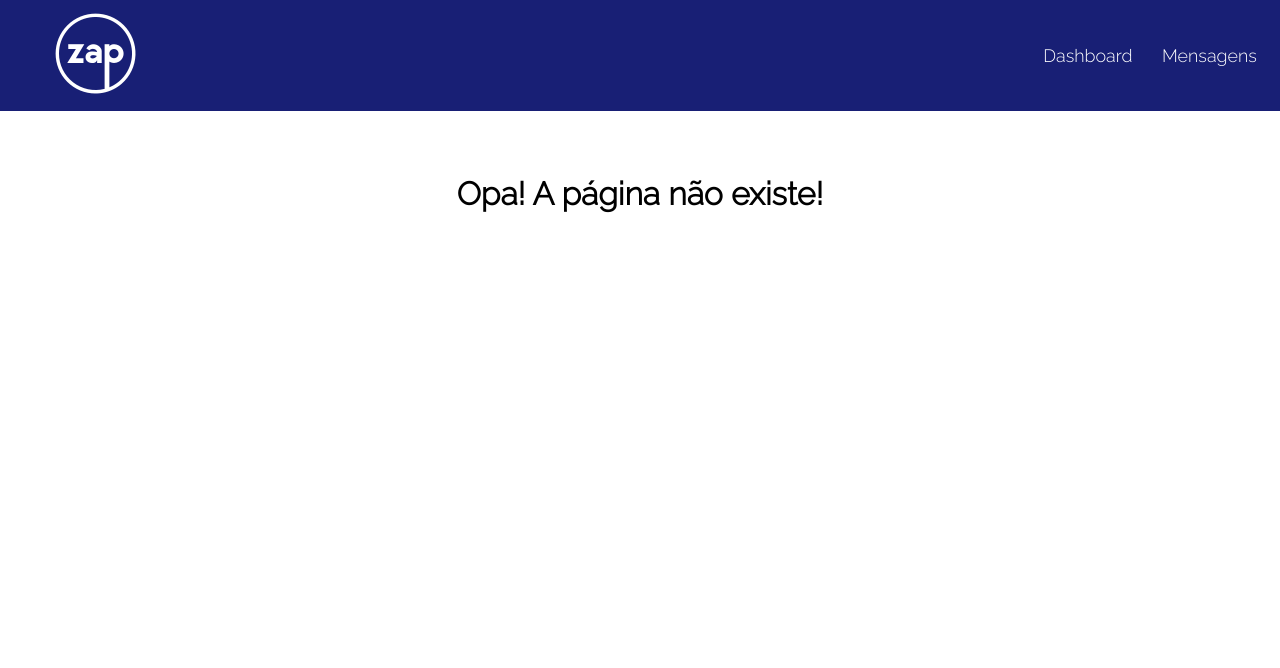
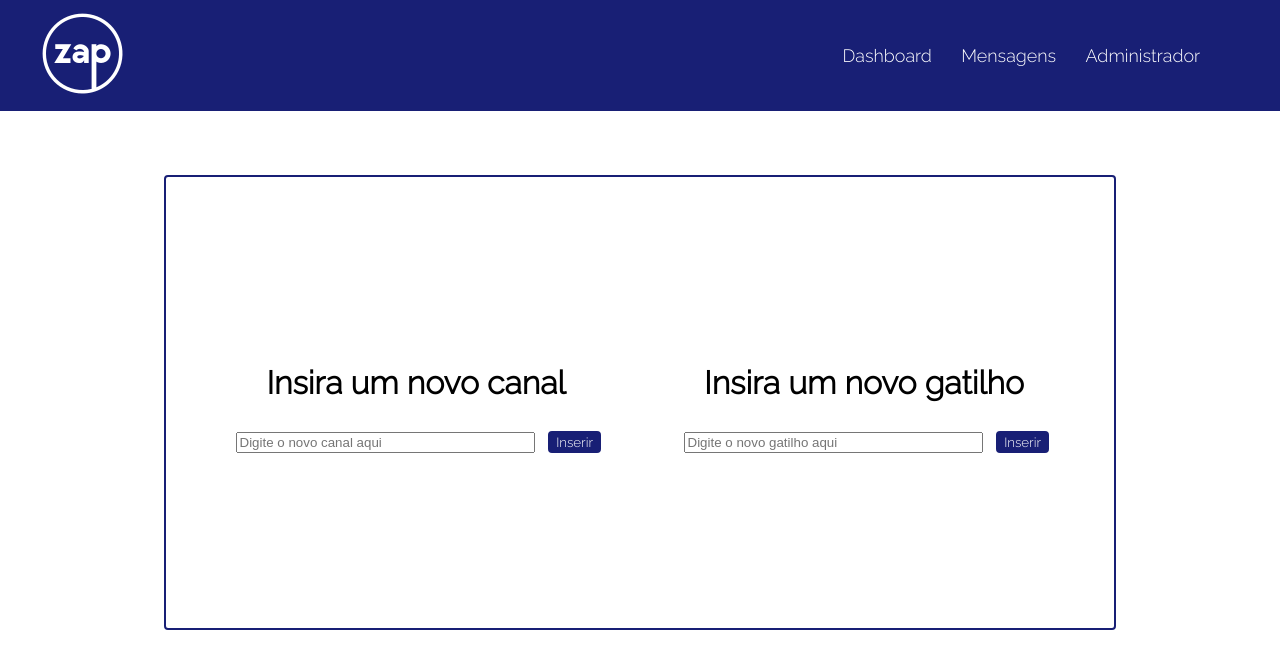
Before and after one commit to luizamedeiros/DEVinHouse-p2, a React (Create React App) app: page /admin in a window 1280 px wide. Shown: the top 668 px of the page. Built offline with nearby package versions, Linux system fonts and the light colour scheme.

Commit message:
added admin features

```diff
--- a/server.json
+++ b/server.json
@@ -27,13 +27,6 @@
       "trigger": "criou_chave_pix",
       "timer": "12:00",
       "message": "vI  que você criou um chave ?"
-    },
-    {
-      "trigger": "recarregou_celular",
-      "channel": "whatsapp",
-      "timer": "22",
-      "message": "OI RE ",
-      "id": 1631312843769
     }
   ],
   "channels": [
@@ -48,6 +41,14 @@
     {
       "id": 333,
       "name": "sms"
+    },
+    {
+      "id": 1632074496282,
+      "name": "ligação"
+    },
+    {
+      "id": 1632083045466,
+      "name": "telegram"
     }
   ],
   "triggers": [
@@ -86,6 +87,10 @@
     {
       "id": 9,
       "name": "falou_com_atendimento"
+    },
+    {
+      "id": 1632083142727,
+      "name": "fez_reclamação"
     }
   ]
 }
--- a/src/App.js
+++ b/src/App.js
@@ -7,6 +7,7 @@ import InputMsg from './Components/InputMsg';
 import GlobalStyle from './globalStyles.js';
 import Page404 from './Pages/Page404';
 import Home from './Pages/Home';
+import Admin from './Pages/Admin';
 
 function App() {
   return (
@@ -27,6 +28,9 @@ function App() {
           <Route path="/dashboard">
             <Dashboard/>
           </Route>
+          <Route path="/admin">
+            <Admin/>
+          </Route>
           <Route>
             <Page404 />
           </Route>
--- /dev/null
+++ b/src/Components/AdminFeatures/NewChannel.jsx
@@ -0,0 +1,50 @@
+import React, {useState} from 'react';
+import styled from 'styled-components';
+import Swal from 'sweetalert2';
+import api from '../../services/api'
+
+const ChannelForm = styled.form`
+width: 50%;
+margin: auto;
+text-align: center;
+
+@media screen and (max-width: 768px){
+    width: 100%;
+}
+`
+
+const NewTrigger = ()=>{
+    const [newChannel, setNewChannel] = useState('')
+
+    function handleSubmit(e){
+        try{
+            e.preventDefault();
+            api.post('/channels', {
+                id: Date.now(),
+                name: newChannel
+            })
+            Swal.fire({
+                icon: 'success',
+                text: "Seu registro foi cadastrado com sucesso!"});
+        }
+        catch{
+            Swal.fire({
+                icon: 'error',
+                text: "Houve um problema com o seu cadastro. Tente novamente mais tarde."})
+        }
+    }
+    return(
+        <ChannelForm
+            onSubmit={handleSubmit}>
+            <h1>Insira um novo canal</h1>
+            <input
+            style={{width: '65%', margin: '2%'}}
+            onChange={(e)=>{
+                setNewChannel(e.target.value);
+            }}type="text"
+            placeholder='Digite o novo canal aqui'/>
+            <button type="submit">Inserir</button>
+        </ChannelForm>
+    )
+}
+export default NewTrigger;
--- /dev/null
+++ b/src/Components/AdminFeatures/NewTrigger.jsx
@@ -0,0 +1,50 @@
+import React, {useState, useEffect} from 'react';
+import styled from 'styled-components';
+import Swal from 'sweetalert2';
+import api from '../../services/api'
+
+const TriggerForm = styled.form`
+width: 50%;
+margin: auto;
+justify-content: center;
+text-align: center;
+
+@media screen and (max-width: 768px){
+    width: 100%;
+}
+`
+
+const NewTrigger = ()=>{
+    const [newTrigger, setNewTrigger] = useState('')
+
+    function handleSubmit(e){
+        try{
+            e.preventDefault();
+            api.post('/triggers', {
+                id: Date.now(),
+                name: newTrigger
+            })
+            Swal.fire({
+                icon: 'success',
+                text: "Seu registro foi cadastrado com sucesso!"});
+        }
+        catch{
+            Swal.fire({
+                icon: 'error',
+                text: "Houve um problema com o seu cadastro. Tente novamente mais tarde."})
+        }
+    }
+    return(
+        <TriggerForm
+            onSubmit={handleSubmit}>
+            <h1>Insira um novo gatilho</h1>
+            <input style={{width: '65%', margin: '2%'}}
+            onChange={(e)=>{
+                setNewTrigger(e.target.value);
+            }}type="text"
+            placeholder='Digite o novo gatilho aqui'/>
+            <button type="submit">Inserir</button>
+        </TriggerForm>
+    )
+}
+export default NewTrigger;
--- a/src/Components/Graphs/BarGraph.jsx
+++ b/src/Components/Graphs/BarGraph.jsx
@@ -6,12 +6,11 @@ const BarGraph = ()=>{
     const [channels, setChannels] = useState([]);
     const channelList = [];
     makeData();
-    //channelCounter();
 
     useEffect(() => {
-        api
-          .get("http://localhost:3333/channels")
+        api.get("http://localhost:3333/channels")
           .then((res) => setChannels(res.data));
+          makeData();
       }, []
     );
 
@@ -19,13 +18,13 @@ const BarGraph = ()=>{
         channels.map((channel)=>(
             channelList.push(channel.name)
         ));
+        console.log('channel list is', channelList)
     }
-
 
     function generateRandom(){
         var randomNumbers = [];
-        for (let i = 0; i<10; i++){
-            let newNumber = Math.random()*700;
+        for (let i = 0; i<channelList.length; i++){
+            let newNumber = Math.random()*200;
             randomNumbers.push(newNumber);
         }
         return randomNumbers;
--- a/src/Components/Header/Header.jsx
+++ b/src/Components/Header/Header.jsx
@@ -7,10 +7,13 @@ import './headerStyles.css';
 export const List = styled.li`
     padding-left: 2.3vw;
     &:nth-child(2){
-        margin-left: 70%;
+        margin-left: 55%;
     }
-    &:nth-child(1){
-        margin-left: 1%;
+    @media screen and (max-width: 768px){
+        &:nth-child(2){
+            margin-left: 20%;
+        }
+    }
 `
 
 const Header = () =>{
@@ -24,6 +27,9 @@ const Header = () =>{
                 <List>
                     <Link to='/mensagens' className="headerLink"> Mensagens </Link>
                 </List>
+                <List>
+                    <Link to='/admin' className="headerLink"> Administrador </Link>
+                </List>
             </ul>
         </nav>
 
--- a/src/Components/Header/headerStyles.css
+++ b/src/Components/Header/headerStyles.css
@@ -6,4 +6,9 @@
 
 .headerUL{
     align-items: center;
+    flex-wrap: wrap;
 }
+@media screen and (max-width: 768px){
+    .headerLink{
+    font-size: 3vw;
+}}
--- a/src/Components/InputMsg/InputMsg.jsx
+++ b/src/Components/InputMsg/InputMsg.jsx
@@ -1,66 +1,9 @@
 import React,{useState, useEffect} from 'react';
-import styled from 'styled-components';
 import api from '../../services/api';
 import Swal from 'sweetalert2';
 import {Link} from 'react-router-dom';
-import {useHistory} from "react-router";
+import {InputMsgForm, DescriptionArea, SubmitButton, CancelButton, ButtonContainer, Title, SelectDiv} from './InputMsgStyle';
 
-const InputMsgForm = styled.form`
-    background: white;
-    border: #181f75 4px solid;
-    border-radius: 8px;
-    margin: auto;
-    padding: 1%;
-    width: 70%;
-    display: flex;
-    flex-direction: column;
-`
-
-const DescriptionArea = styled.textarea`
-    width: 90%;
-    height: 30vh;
-    margin: 2% auto auto auto;
-    border: #181f75 2px solid;
-    border-radius: 4px;
-`
-const SubmitButton = styled.button`
-    align-self: flex-end;
-    background: #181f75;
-    border: #181f75 2px solid;
-    border-radius: 4px;
-    color: white;
-    margin: 1%;
-    padding: 2%;
-    &:hover{
-        cursor: pointer;
-    }
-`
-const CancelButton = styled.button`
-    align-self: flex-end;
-    background: white;
-    border: #181f75 2px solid;
-    border-radius: 4px;
-    color: #181f75;
-    font-weight: bold;
-    margin: auto;
-    padding: 2%;
-    &:hover{
-        cursor: pointer;
-    }
-`
-const ButtonContainer = styled.div`
-    margin-right: 5%;
-    text-align: right;
-`
-const Title = styled.h1`
-    margin-left: 5%;
-    color: #181f75;
-`
-const InputDiv = styled.div`
-    width: 100%;
-    display: flex;
-    justify-content: space-evenly;
-`
 
 function InputMsg(){
     // para CONSUMIR
@@ -113,7 +56,7 @@ function InputMsg(){
     return(
             <InputMsgForm onSubmit={handleSubmit}>
                 <Title>Nova mensagem</Title>
-                <InputDiv>
+                <SelectDiv>
                     <select onChange={(e)=>{
                         setTrigger(e.target.value);
                     }} required>
@@ -143,7 +86,7 @@ function InputMsg(){
                         setTimer(e.target.value)
                     }}
                     />
-                </InputDiv>
+                </SelectDiv>
                 <DescriptionArea
                 name="message"
                 placeholder="Digite sua mensagem"
--- /dev/null
+++ b/src/Components/InputMsg/InputMsgStyle.js
@@ -0,0 +1,86 @@
+import styled from 'styled-components';
+
+export const InputMsgForm = styled.form`
+    background: white;
+    border: #181f75 4px solid;
+    border-radius: 8px;
+    margin: auto;
+    padding: 1%;
+    width: 70%;
+    display: flex;
+    flex-direction: column;
+    @media screen and (max-width: 768px){
+        flex-direction: column;
+        font-size: 3vw;
+    }
+`
+
+export const DescriptionArea = styled.textarea`
+    width: 90%;
+    height: 30vh;
+    margin: 2% auto auto auto;
+    border: #181f75 2px solid;
+    border-radius: 4px;
+    @media screen and (max-width: 768px){
+        margin: auto;
+
+    }
+`
+export const SubmitButton = styled.button`
+    align-self: flex-end;
+    background: #181f75;
+    border: #181f75 2px solid;
+    border-radius: 4px;
+    color: white;
+    margin: 1%;
+    padding: 2%;
+    &:hover{
+        cursor: pointer;
+    }
+    @media screen and (max-width: 768px){
+        flex-direction: row;
+        font-size: 3vw;
+        width: 95%;
+        margin: 1% 5%;
+    }
+`
+export const CancelButton = styled.button`
+    align-self: flex-end;
+    background: white;
+    border: #181f75 2px solid;
+    border-radius: 4px;
+    color: #181f75;
+    font-weight: bold;
+    margin: auto;
+    padding: 2%;
+    &:hover{
+        cursor: pointer;
+    }
+    @media screen and (max-width: 768px){
+        flex-direction: row;
+        font-size: 3vw;
+        width: 95%;
+        margin: 2% 5%;
+    }
+`
+export const ButtonContainer = styled.div`
+    margin-right: 5%;
+    text-align: right;
+`
+export const Title = styled.h1`
+    margin-left: 5%;
+    color: #181f75;
+    @media screen and (max-width: 768px){
+        text-align: center;
+        margin: 2% auto;
+    }
+`
+export const SelectDiv = styled.div`
+    width: 90%;
+    display: flex;
+    justify-content: space-evenly;
+    margin: 0 0 0 5%;
+    @media screen and (max-width: 768px){
+        flex-direction: column;
+    }
+`
--- a/src/Components/MsgForm/InputContainer/InputContainer.jsx
+++ b/src/Components/MsgForm/InputContainer/InputContainer.jsx
@@ -1,7 +1,6 @@
 import React, {useState, useEffect} from 'react';
 import styled from 'styled-components';
 import api from '../../../services/api';
-
 
 const InputDiv = styled.div`
     width: 100%;
@@ -14,13 +13,6 @@ const InputContainer=()=>{
     const [triggers, setTriggers] = useState([]);
     const [channels, setChannels]  = useState([]);
     const [timer, setTimer] = useState([]);
-    const [messages, setMessages] = useState([]);
-
-    useEffect(() => {
-        api
-          .get("http://localhost:3333/messages")
-          .then((res) => setMessages(res.data));
-      }, []);
 
       useEffect(() => {
         api
--- /dev/null
+++ b/src/Pages/Admin.jsx
@@ -0,0 +1,30 @@
+import React from 'react';
+import styled from 'styled-components';
+import NewTrigger from '../Components/AdminFeatures/NewTrigger';
+import NewChannel from '../Components/AdminFeatures/NewChannel';
+
+const InputContainer = styled.div`
+width: 70%;
+padding: 2%;
+min-height: 50vh;
+border: #181f75 2px solid;
+border-radius: 4px;
+margin: auto;
+display: flex;
+
+@media screen and (max-width: 768px){
+    flex-direction: column;
+    font-size: 3vw;
+}
+`
+
+const Admin=()=>{
+
+    return(
+        <InputContainer>
+            <NewChannel/>
+            <NewTrigger/>
+        </InputContainer>
+    )
+}
+export default Admin;
--- a/src/globalStyles.js
+++ b/src/globalStyles.js
@@ -16,6 +16,18 @@ const GlobalStyle = createGlobalStyle`
         margin: 0;
         padding: 1%;
         width: 100%;
+        overflow: hidden;
+    }
+    button{
+        align-self: flex-end;
+        background: #181f75;
+        border: #181f75 2px solid;
+        border-radius: 4px;
+        color: white;
+        margin: 1%;
+        &:hover{
+            cursor: pointer;
+        }
     }
 `
 export default GlobalStyle;
```
